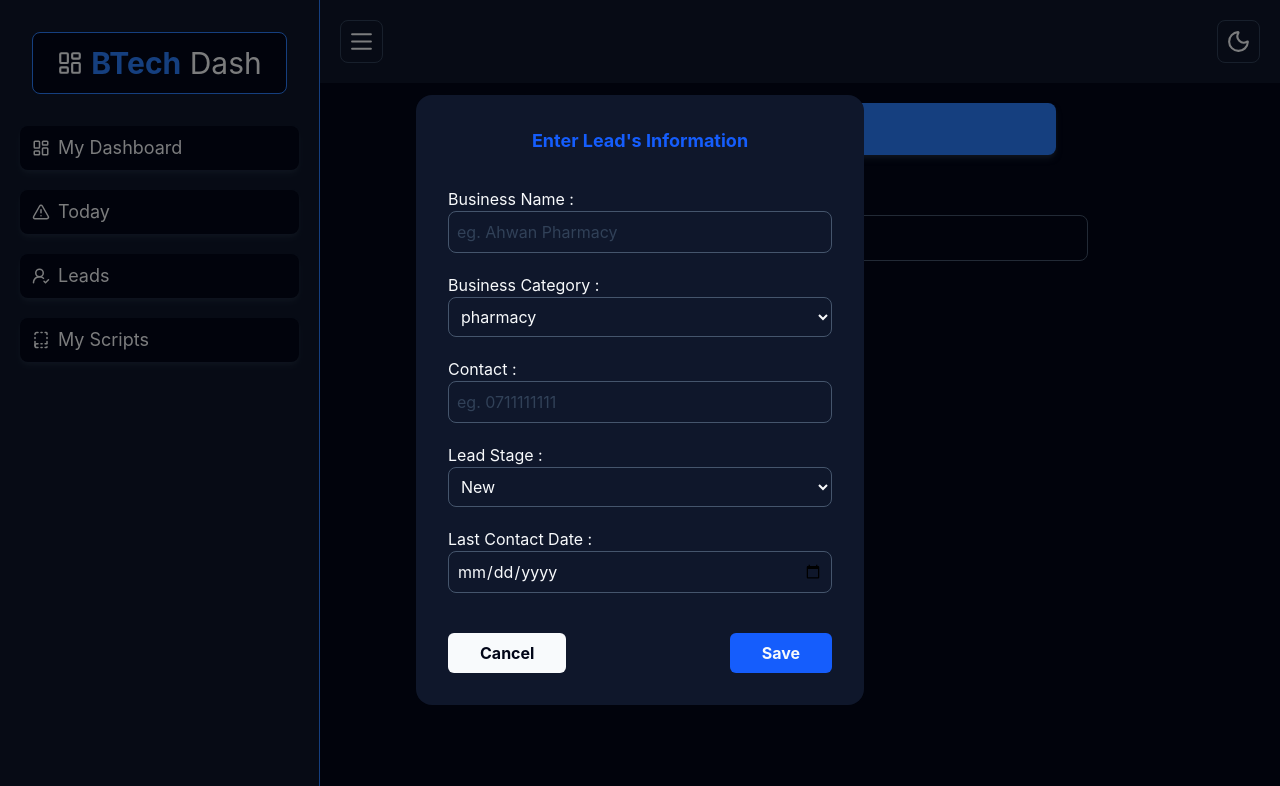
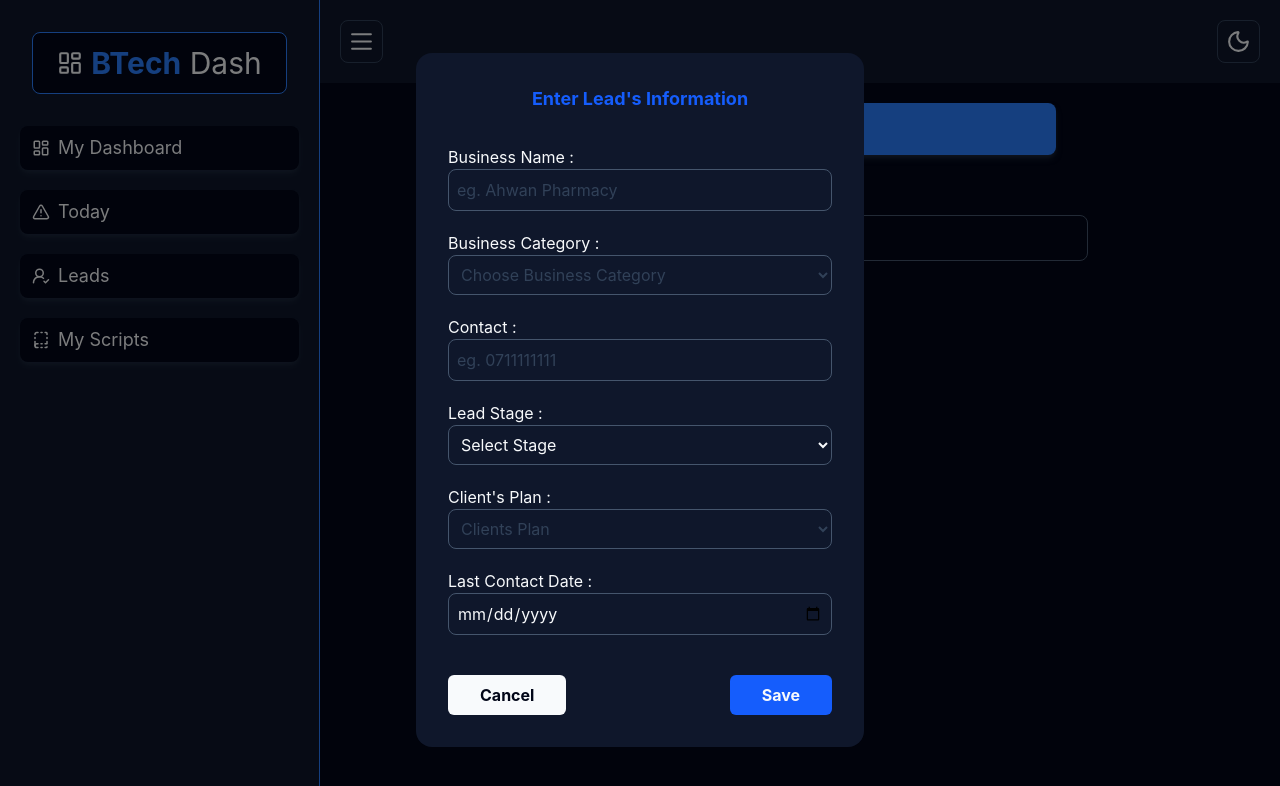
Before and after one commit to Brian9975/BTech-Dashboard, a React (Vite) app: page /leads in a window 1280 px wide. Both pictures are taken after typing "Sample" into the empty fields and a click on the button "Add Lead". Shown: the top 786 px of the page. Built offline with nearby package versions, Linux system fonts and the light colour scheme.

Commit message:
creaated the add lead function

```diff
--- a/src/context/LeadContext.tsx
+++ b/src/context/LeadContext.tsx
@@ -1,4 +1,18 @@
 import React, { createContext, useContext, useState } from 'react'
+
+
+interface LeadsInterface {
+    name: string,
+    category: string,
+    contact: number,
+    stage: string,
+    plan: string,
+    lastContacted: string,
+    dateAdded: Date,
+    notes: string,
+    earningsFromLead: number,
+
+}
 
 interface LeadContextType {
   businessName: string,
@@ -9,20 +23,24 @@ interface LeadContextType {
   setContactNo: React.Dispatch<React.SetStateAction<number>>,
   stage: string,
   setStage: React.Dispatch<React.SetStateAction<string>>,
-  lastContacted: Date | string,
-  setLastContacted: React.Dispatch<React.SetStateAction<Date | string>>,
-
+  lastContacted: string,
+  setLastContacted: React.Dispatch<React.SetStateAction<string>>,
+  leads: LeadsInterface[],
+  setLeads: React.Dispatch<React.SetStateAction<LeadsInterface[]>>,
+  clientPlan: string,
+  setClientPlan: React.Dispatch<React.SetStateAction<string>>
 }
 const LeadContext = createContext<LeadContextType | null>(null)
 export default function LeadContextProvider({children}: {children: React.ReactNode}) {
+  const [leads, setLeads] = useState<LeadsInterface[]>([])
   const [businessName, setBusinessName] = useState("")
   const [businessCategory, setBusinessCategory] = useState("")
   const [contactNo, setContactNo] = useState(0)
   const [stage, setStage] = useState("")
-  const [lastContacted, setLastContacted] = useState<Date | string>(new Date())
-
-  const contextValues = {businessName, setBusinessName,businessCategory, setBusinessCategory,
-    contactNo, setContactNo, stage, setStage, lastContacted, setLastContacted}
+  const [lastContacted, setLastContacted] = useState<string>("")
+  const [clientPlan, setClientPlan] = useState("")
+  const contextValues = {leads, setLeads, businessName, setBusinessName,businessCategory, setBusinessCategory,
+    contactNo, setContactNo, stage, setStage, lastContacted, setLastContacted, clientPlan, setClientPlan}
     return (
     <LeadContext value={contextValues}>{children}</LeadContext>
   )
--- /dev/null
+++ b/src/hooks/useAddLead.ts
@@ -0,0 +1,23 @@
+import { useLead } from '../context/LeadContext'
+
+export default function useAddLead() {
+
+const {businessName, businessCategory, contactNo, stage, clientPlan, lastContacted, setLeads} = useLead()
+ const addLead = () => {
+    const leadInfo = {
+       name: businessName,
+       category: businessCategory,
+       contact: contactNo,
+       stage,
+       plan:clientPlan,
+       lastContacted,
+       dateAdded: new Date(),
+       notes: "",
+       earningsFromLead: 0
+    }
+
+    setLeads(prev => ([...prev, leadInfo]))
+ }
+
+  return {addLead}
+}
--- a/src/pages/Leads.tsx
+++ b/src/pages/Leads.tsx
@@ -1,11 +1,42 @@
 import { useLead } from "../context/LeadContext"
 import useModal from "../hooks/useModal"
-
+interface LeadStageInterface {
+  id: number,
+  name: string
+}
+interface BCategory {
+ id: number,
+ name:string
+}
+interface PlanInterface {
+  id: number,
+  name: string,
+  amount?: number
+}
 export default function Leads() {
 const {modalIsOpen, openDialog, closeDialog} = useModal()
 const {businessName, setBusinessName, businessCategory, setBusinessCategory,
-    contactNo, setContactNo, stage, setStage, lastContacted, setLastContacted} = useLead()
-const bCategoryOption = [{
+     setContactNo, setLastContacted, stage, setStage, clientPlan, setClientPlan, leads} = useLead()
+
+
+console.log(leads)
+const plan:PlanInterface[] = [
+  {
+    id: 1,
+    name: "Care Plan",
+    amount: 2000
+  },
+   {
+    id: 2,
+    name: "Growth Plan",
+    amount: 3000
+  },
+  {
+    id: 3,
+    name: "None"
+  }
+]
+const bCategoryOption:BCategory[] = [{
   id: 1,
   name: "pharmacy"
 }, {
@@ -13,7 +44,7 @@ const bCategoryOption = [{
   name: "restaurant"
 }]
 
-const leadStage = [
+const leadStage:LeadStageInterface[]  = [
   {
     id: 1.1,
     name: "New"
@@ -56,19 +87,27 @@ const leadStage = [
   },
   {
      id: 2.1,
-    name: "Payment Complete"
+    name: "Payment Complete + Pitch Care Plan"
   },
   {
-     id: 2.2,
+    id: 2.2,
+    name: "Closed + On Plan"
+  },
+  {
+    id:2.3,
+    name: "Closed + Off Plan"
+  },
+  {
+     id: 2.3,
     name: "Dead"
   },
   {
-    id: 2.3,
+    id: 2.4,
     name: "Not Interested"
   }
 ]
 
-console.log(lastContacted)
+
   return (
     <div>
       <div className="text-center">
@@ -93,9 +132,9 @@ console.log(lastContacted)
            <div className="pb-5">
             <label htmlFor="bCategory">Business Category :</label>
             <div>
-            <select value={businessCategory} onChange={e => setBusinessCategory(e.target.value)} id="bCategory" className="border w-full border-slate-600 p-2 outline-0 placeholder-slate-700 rounded-lg" required>
-              <option  className="bg-slate-950" disabled>Choose Business Category</option>
-            {bCategoryOption.map(category => (<option key={category.id} className="bg-slate-950 text-blue-600" value={category.id}>{category.name}</option>))}
+            <select value={businessCategory} onChange={e => setBusinessCategory(e.target.value)} id="bCategory" className={`border ${businessCategory  ? "text-blue-600" : businessCategory == "" ? "text-slate-700" : ""} w-full border-slate-600 p-2 outline-0 placeholder-slate-700 rounded-lg`} required>
+              <option value="" className="bg-slate-950" disabled>Choose Business Category</option>
+            {bCategoryOption.map(category => (<option key={category.id} className="bg-slate-950 text-slate-50" value={category.name}>{category.name}</option>))}
             </select>
             </div>
            </div>
@@ -110,17 +149,27 @@ console.log(lastContacted)
             <label htmlFor="stage">Lead Stage :</label>
             <div>
             <select value={stage} onChange={e => setStage(e.target.value)} id="stage" className="border w-full border-slate-600 p-2 outline-0 placeholder-slate-700 rounded-lg" required>
-              <option  className="bg-slate-950" disabled>Select Stage</option>
-            {leadStage.map(stage => (<option key={stage.id} className={`bg-slate-950 ${stage.id === 1.1 ? "" : stage.id === 1.2 ? "" : stage.id === 1.3 ? "" : stage.id === 1.4 ? "" : stage.id === 1.5 ? "" : stage.id === 1.6 ? "" : stage.id === 1.7 ? "" : stage.id === 1.8 ? "" : stage.id === 1.9 ? "" : stage.id === 2.0 ? "" : stage.id === 2.1 ? "" : stage.id === 2.2 ? "" : stage.id === 2.3 ? "" : ""}`} value={stage.id}>{stage.name}</option>))}
+              <option value=""  className="bg-slate-950" disabled>Select Stage</option>
+            {leadStage.map(stage => (<option key={stage.id} className={`bg-slate-950 ${stage.id === 1.1 ? "" : stage.id === 1.2 ? "" : stage.id === 1.3 ? "" : stage.id === 1.4 ? "" : stage.id === 1.5 ? "" : stage.id === 1.6 ? "" : stage.id === 1.7 ? "" : stage.id === 1.8 ? "" : stage.id === 1.9 ? "" : stage.id === 2.0 ? "" : stage.id === 2.1 ? "" : stage.id === 2.2 ? "" : stage.id === 2.3 ? "" : ""}`} value={stage.name}>{stage.name}</option>))}
             </select>
             </div>
            </div>
 
 
             <div className="pb-5">
+            <label htmlFor="stage">Client's Plan :</label>
+            <div>
+            <select value={clientPlan}  onChange={e => setClientPlan(e.target.value)} id="stage" className={`border w-full border-slate-600 ${clientPlan == "Growth Plan" ? "text-green-600" : clientPlan == "Care Plan" ? "text-amber-600" : clientPlan == "None" ? "text-gray-500" : "text-slate-700"} p-2 outline-0 placeholder-slate-700  rounded-lg`} required>
+              <option value="" className="bg-slate-950" disabled>Clients Plan</option>
+            {plan.map(p => <option className="bg-slate-950 text-slate-50" key={p.id} value={p.name}>{p.name}</option>)}
+            </select>
+            </div>
+           </div>
+
+            <div className="pb-5">
             <label htmlFor="lastContactDate">Last Contact Date :</label>
             <div>
-            <input onChange={(e) => setLastContacted(e.target.value)} id="lastContactDate" type="date" className="border w-full border-slate-600 p-2 outline-0 placeholder-slate-700 rounded-lg" required/>
+            <input disabled={stage == "New"} onChange={(e) => setLastContacted(e.target.value)} id="lastContactDate" type="date" className={`border ${stage == "New" ? "text-slate-700" : ""} w-full border-slate-600 p-2 outline-0 placeholder-slate-700 rounded-lg `} required/>
             </div>
            </div>
 
```
